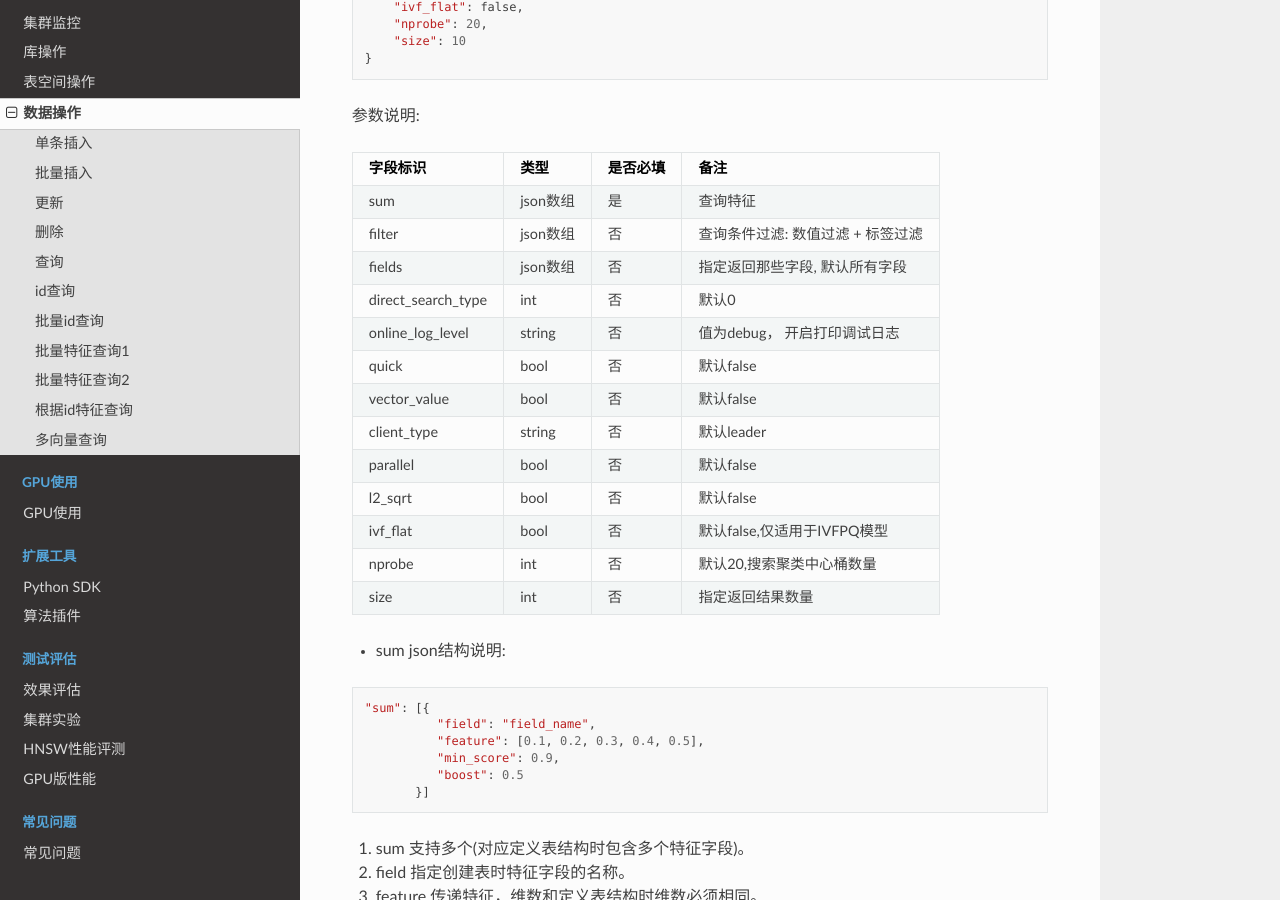
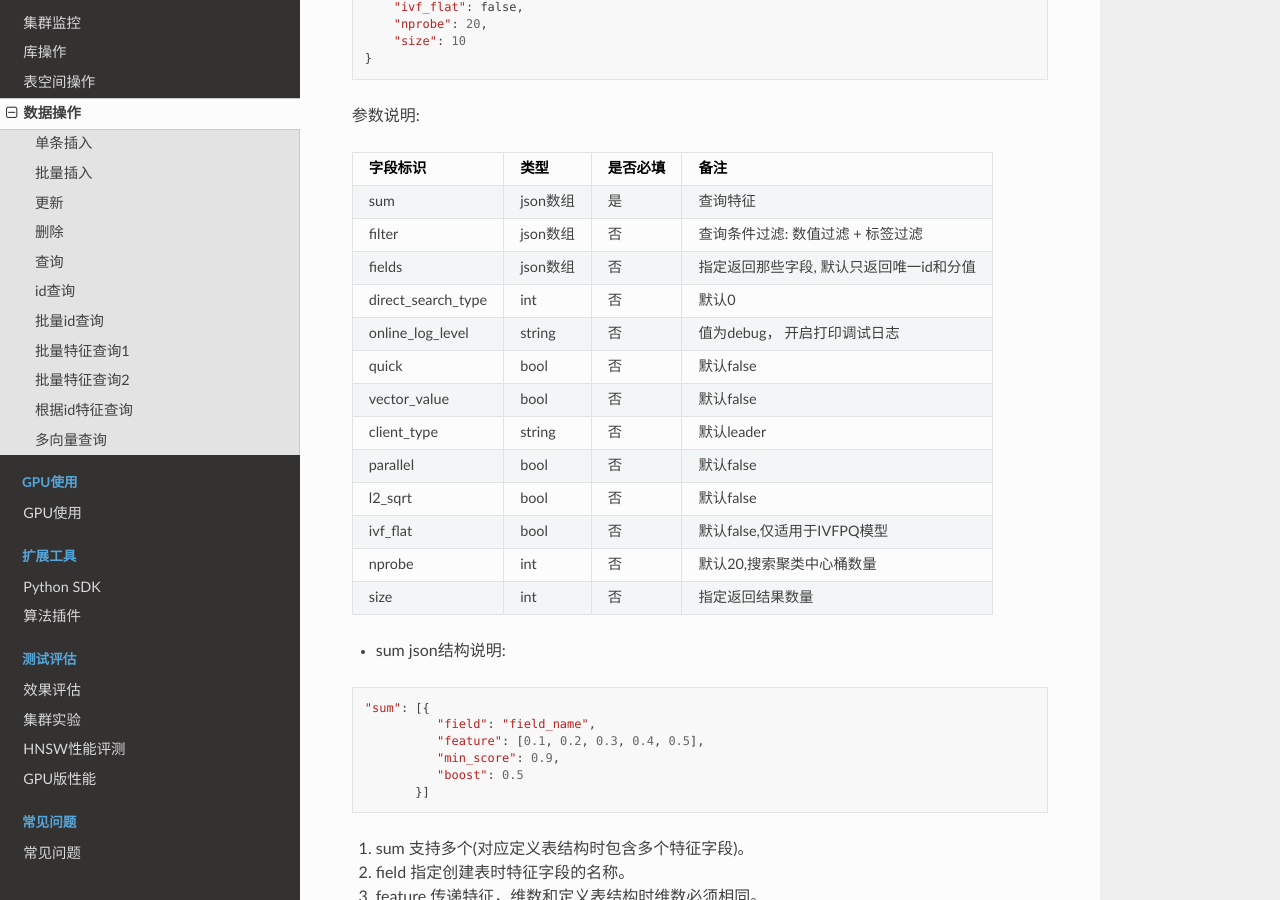
Before and after one commit to nizyun/vs_cn, a Sphinx documentation site: the page built from docs/source/use_op/op_doc.rst, in a window 1280 px wide and 900 px high, scrolled down 3497 px. Built offline with Sphinx 7.4.7 and the Read the Docs theme 2.0.0, drawn with Linux system fonts in a browser that asks for light colours; pages that are not in the unit, such as notebooks, are missing from menus.

```diff
--- a/docs/source/use_op/op_doc.rst
+++ b/docs/source/use_op/op_doc.rst
@@ -181,35 +181,35 @@ json格式的变体，{"index": {"_id": "v1"}} 指定记录的id, _id值为空
 
 参数说明:
 
-+-------------------+---------------+----------+----------------------------------+
-|字段标识           |类型           |是否必填  |备注                              |
-+===================+===============+==========+==================================+
-|sum                |json数组       |是        |查询特征                          |
-+-------------------+---------------+----------+----------------------------------+
-|filter             |json数组       |否        |查询条件过滤: 数值过滤 + 标签过滤 |
-+-------------------+---------------+----------+----------------------------------+
-|fields             |json数组       |否        |指定返回那些字段, 默认所有字段    |
-+-------------------+---------------+----------+----------------------------------+
-|direct_search_type |int            |否        |默认0                             |
-+-------------------+---------------+----------+----------------------------------+
-|online_log_level   |string         |否        |值为debug， 开启打印调试日志      |
-+-------------------+---------------+----------+----------------------------------+
-|quick              |bool           |否        |默认false                         |
-+-------------------+---------------+----------+----------------------------------+
-|vector_value       |bool           |否        |默认false                         |
-+-------------------+---------------+----------+----------------------------------+
-|client_type        |string         |否        |默认leader                        |
-+-------------------+---------------+----------+----------------------------------+
-|parallel           |bool           |否        |默认false                         |
-+-------------------+---------------+----------+----------------------------------+
-|l2_sqrt            |bool           |否        |默认false                         |
-+-------------------+---------------+----------+----------------------------------+
-|ivf_flat           |bool           |否        |默认false,仅适用于IVFPQ模型       |
-+-------------------+---------------+----------+----------------------------------+
-|nprobe             |int            |否        |默认20,搜索聚类中心桶数量         |
-+-------------------+---------------+----------+----------------------------------+
-|size               |int            |否        |指定返回结果数量                  |
-+-------------------+---------------+----------+----------------------------------+
++-------------------+---------------+----------+-----------------------------------------+
+|字段标识           |类型           |是否必填  |备注                                     |
++===================+===============+==========+=========================================+
+|sum                |json数组       |是        |查询特征                                 |
++-------------------+---------------+----------+-----------------------------------------+
+|filter             |json数组       |否        |查询条件过滤: 数值过滤 + 标签过滤        |
++-------------------+---------------+----------+-----------------------------------------+
+|fields             |json数组       |否        |指定返回那些字段, 默认只返回唯一id和分值 |
++-------------------+---------------+----------+-----------------------------------------+
+|direct_search_type |int            |否        |默认0                                    |
++-------------------+---------------+----------+-----------------------------------------+
+|online_log_level   |string         |否        |值为debug， 开启打印调试日志             |
++-------------------+---------------+----------+-----------------------------------------+
+|quick              |bool           |否        |默认false                                |
++-------------------+---------------+----------+-----------------------------------------+
+|vector_value       |bool           |否        |默认false                                |
++-------------------+---------------+----------+-----------------------------------------+
+|client_type        |string         |否        |默认leader                               |
++-------------------+---------------+----------+-----------------------------------------+
+|parallel           |bool           |否        |默认false                                |
++-------------------+---------------+----------+-----------------------------------------+
+|l2_sqrt            |bool           |否        |默认false                                |
++-------------------+---------------+----------+-----------------------------------------+
+|ivf_flat           |bool           |否        |默认false,仅适用于IVFPQ模型              |
++-------------------+---------------+----------+-----------------------------------------+
+|nprobe             |int            |否        |默认20,搜索聚类中心桶数量                |
++-------------------+---------------+----------+-----------------------------------------+
+|size               |int            |否        |指定返回结果数量                         |
++-------------------+---------------+----------+-----------------------------------------+
 
 - sum json结构说明:
 ::
```
